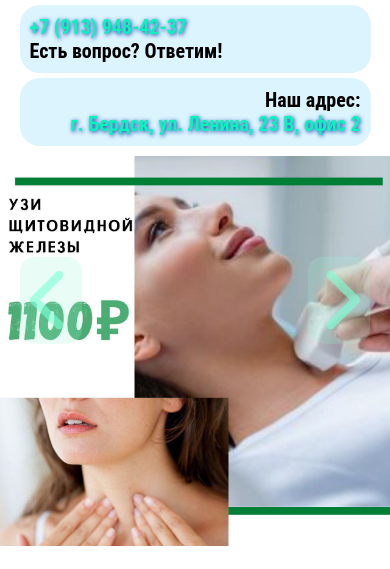
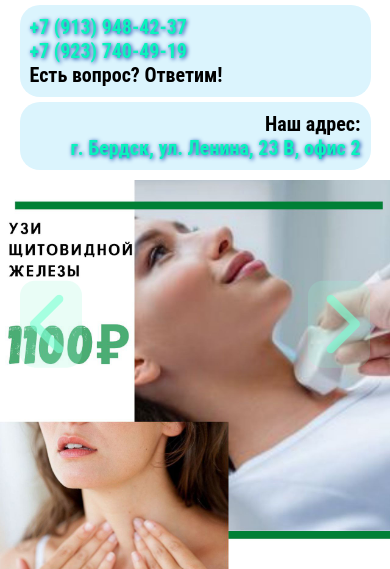
Before and after one commit to adaravaks/EMS-website, a Django app: a page that uses main/templates/main/base.html in a window 390 px wide. Shown: the part 40-609 px from the top of the page. Run offline with Django 4.2, Linux system fonts and the light colour scheme; data comes from the database, SQL or seed files in the repository; both versions use the stored data as it was after the commit; some libraries are stand-ins or nearby versions.

Commit message:
got rid of some imperfections

```diff
--- a/main/models.py
+++ b/main/models.py
@@ -33,6 +33,10 @@ class Doctor(models.Model):
     slug = models.SlugField('Ссылка, которая будет вести к врачу. Это поле заполняется само, не нужно его трогать. Вписав сюда что-то, вы ничего не испортите, но и лучше от этого не станет.', blank=True, allow_unicode=True)
 
     def save(self, *args, **kwargs):
+        self.slug = cyrillic_slugify(self.name)
+        super(Doctor, self).save(*args, **kwargs)
+
+    def update(self, *args, **kwargs):
         self.slug = cyrillic_slugify(self.name)
         super(Doctor, self).save(*args, **kwargs)
 
--- a/main/static/main/css/doctors-mobile.css
+++ b/main/static/main/css/doctors-mobile.css
@@ -1,6 +1,7 @@
 @media screen and (max-width: 1000px) {
     .doctor-picture {
-        width: 200px;
+        width: 80%;
+        max-width: 400px;
     }
 
     .doctor-picture-single {
--- a/main/templates/main/base.html
+++ b/main/templates/main/base.html
@@ -75,11 +75,11 @@
 </header>
 <main>
     <div class="carousel-outer-box-mobile">
-        <div class="carousel-outer-text-mobile"><p class="carousel-outer-important">+7 (913) 948-42-37</p> Есть вопрос? Ответим!</div>
+        <div class="carousel-outer-text-mobile"><p class="carousel-outer-important">+7 (913) 948-42-37<br>+7 (923) 740-49-19</p> Есть вопрос? Ответим!</div>
         <div class="carousel-outer-text-mobile text-align-right">Наш адрес: <p class="carousel-outer-important">г. Бердск, ул. Ленина, 23 В, офис 2</p></div>
     </div>
     <section aria-label="Main Carousel" class="carousel-section">
-        <div class="carousel-outer-text-desktop"><p class="carousel-outer-important">+7 (913) 948-42-37</p> Есть вопрос? Ответим!</div>
+        <div class="carousel-outer-text-desktop"><p class="carousel-outer-important">+7 (913) 948-42-37<br>+7 (923) 740-49-19</p> Есть вопрос? Ответим!</div>
         <div class="carousel" data-carousel data-auto-slide="true">
             <button class="carousel-button prev" data-carousel-button="prev"><i class="fa-solid fa-chevron-left fa-5x"></i></button>
             <button class="carousel-button next" data-carousel-button="next"><i class="fa-solid fa-chevron-right fa-5x"></i></button>
```
Also changed, not shown: db.sqlite3.
